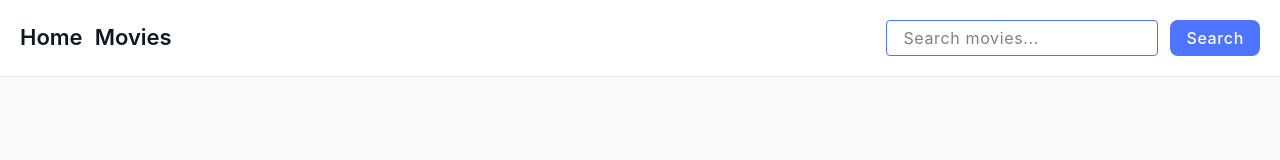
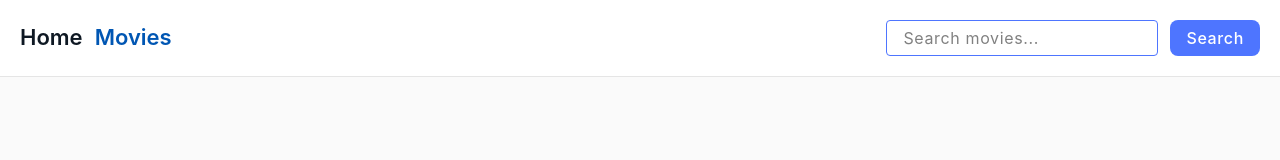
Before and after one commit to grizeus/goit-react-hw-05, a React (Vite) app: page /movies in a window 1280 px wide. Shown: the top 160 px of the page. Built offline with nearby package versions, Linux system fonts and the light colour scheme.

Commit message:
Fix issues from mentor (#11)

```diff
--- a/package.json
+++ b/package.json
@@ -12,6 +12,7 @@
   "dependencies": {
     "autoprefixer": "^10.4.20",
     "axios": "^1.7.7",
+    "clsx": "^2.1.1",
     "modern-normalize": "^3.0.1",
     "react": "^18.3.1",
     "react-dom": "^18.3.1",
--- a/src/components/MovieReviews/MovieReviews.jsx
+++ b/src/components/MovieReviews/MovieReviews.jsx
@@ -6,7 +6,7 @@ import styles from "./MovieReviews.module.css";
 
 const MovieReviews = () => {
   const { movieId } = useParams();
-  const [results, setResults] = useState({});
+  const [results, setResults] = useState([]);
 
   useEffect(() => {
     (async () => {
--- a/src/components/Navigation/Navigation.jsx
+++ b/src/components/Navigation/Navigation.jsx
@@ -1,29 +1,30 @@
-import { NavLink, useLocation } from "react-router-dom";
+import { NavLink } from "react-router-dom";
+import clsx from "clsx";
 
 import styles from "./Navigation.module.css";
 
-const Navigation = ({children}) => {
-
-  const location = useLocation();
-  const backLinkHref = location.state ?? "/movies";
+const Navigation = ({ children }) => {
   return (
     <header className={styles.header}>
       <nav className={styles.navs}>
         <ul>
-          {location.pathname !== "/" && location.pathname !== "/movies" && (
-            <li>
-              <NavLink className={styles.link} to={backLinkHref}>
-                Back
-              </NavLink>
-            </li>
-          )}
           <li>
-            <NavLink className={styles.link} to="/">
+            <NavLink
+              className={clsx(
+                styles.link,
+                location.pathname === "/" && styles.active
+              )}
+              to="/">
               Home
             </NavLink>
           </li>
           <li>
-            <NavLink className={styles.link} to="/movies">
+            <NavLink
+              className={clsx(
+                styles.link,
+                location.pathname === "/movies" && styles.active
+              )}
+              to="/movies">
               Movies
             </NavLink>
           </li>
--- a/src/components/Navigation/Navigation.module.css
+++ b/src/components/Navigation/Navigation.module.css
@@ -24,3 +24,7 @@
 .link:hover {
   color: #007bff;
 }
+
+.link.active {
+  color: #0056b3;
+}
--- a/src/pages/MovieDetailsPage/MovieDetailsPage.jsx
+++ b/src/pages/MovieDetailsPage/MovieDetailsPage.jsx
@@ -1,5 +1,5 @@
 import { useEffect, useState } from "react";
-import { useParams, Outlet, NavLink } from "react-router-dom";
+import { useParams, useLocation, Outlet, NavLink } from "react-router-dom";
 import { fetchMovieDetails } from "../../api/fetch-api";
 
 import Navigation from "../../components/Navigation/Navigation";
@@ -10,13 +10,14 @@ import Container from "../../components/Container/Container";
 const MovieDetailsPage = () => {
   const { movieId } = useParams();
   const [data, setData] = useState({});
+  const location = useLocation();
+  const backLinkHref = location.state ?? "/movies";
 
   useEffect(() => {
     (async () => {
       try {
         const { data } = await fetchMovieDetails(movieId);
         setData(data);
-        console.log(data);
       } catch (error) {
         console.log(error);
       }
@@ -28,6 +29,11 @@ const MovieDetailsPage = () => {
     <div>
       <Navigation />
       <Container>
+        {location.pathname !== "/" && location.pathname !== "/movies" && (
+          <NavLink className={styles.link} to={backLinkHref}>
+            Back
+          </NavLink>
+        )}
         <h1>{`${data.title} (${releaseYear})`}</h1>
         <div className={styles["main-details"]}>
           <div className={styles.thumb}>
@@ -60,7 +66,9 @@ const MovieDetailsPage = () => {
               </NavLink>
             </li>
             <li>
-            <NavLink className={styles.link} to={`/movies/${movieId}/reviews`}>
+              <NavLink
+                className={styles.link}
+                to={`/movies/${movieId}/reviews`}>
                 Reviews
               </NavLink>
             </li>
--- a/src/pages/MovieDetailsPage/MovieDetailsPage.module.css
+++ b/src/pages/MovieDetailsPage/MovieDetailsPage.module.css
@@ -44,6 +44,7 @@
   font-size: 22px;
   font-weight: 600;
   transition: color 0.3s ease-in-out;
+  margin-bottom: 4px;
 }
 
 .link:hover {
```
Lines whose indentation alone changed are shown as unchanged.
